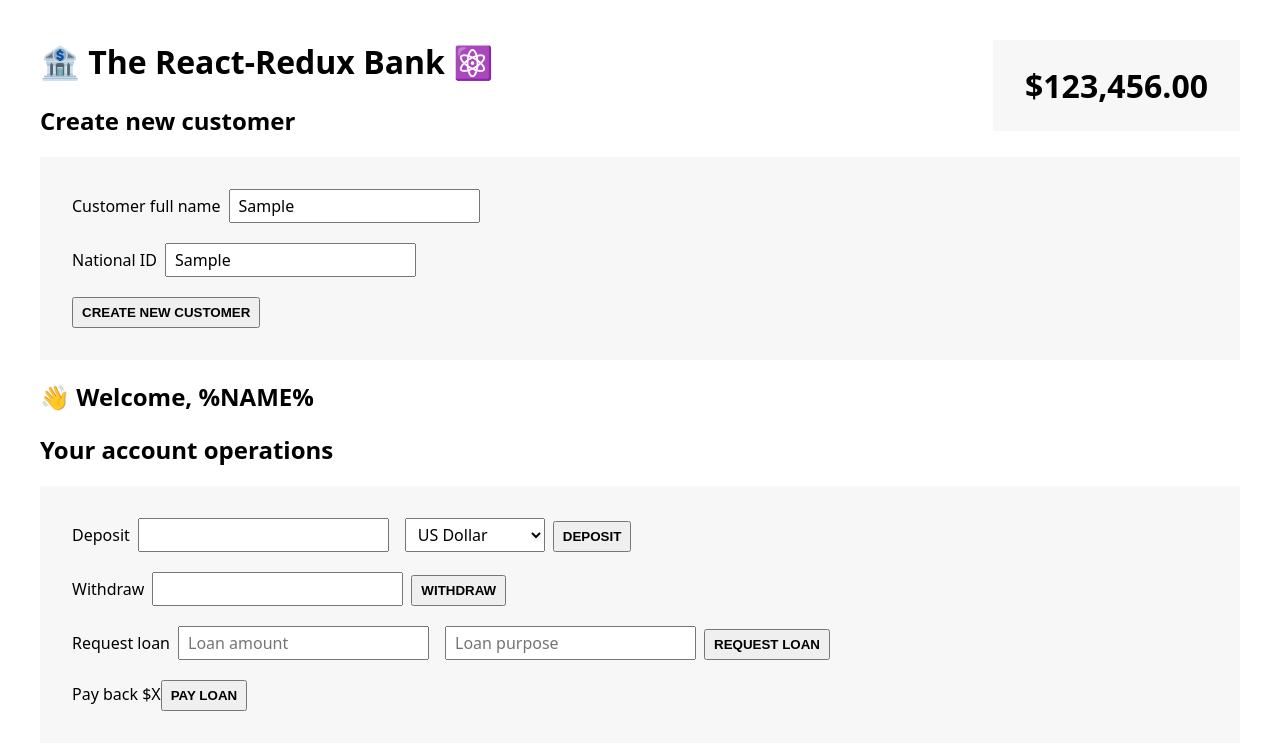
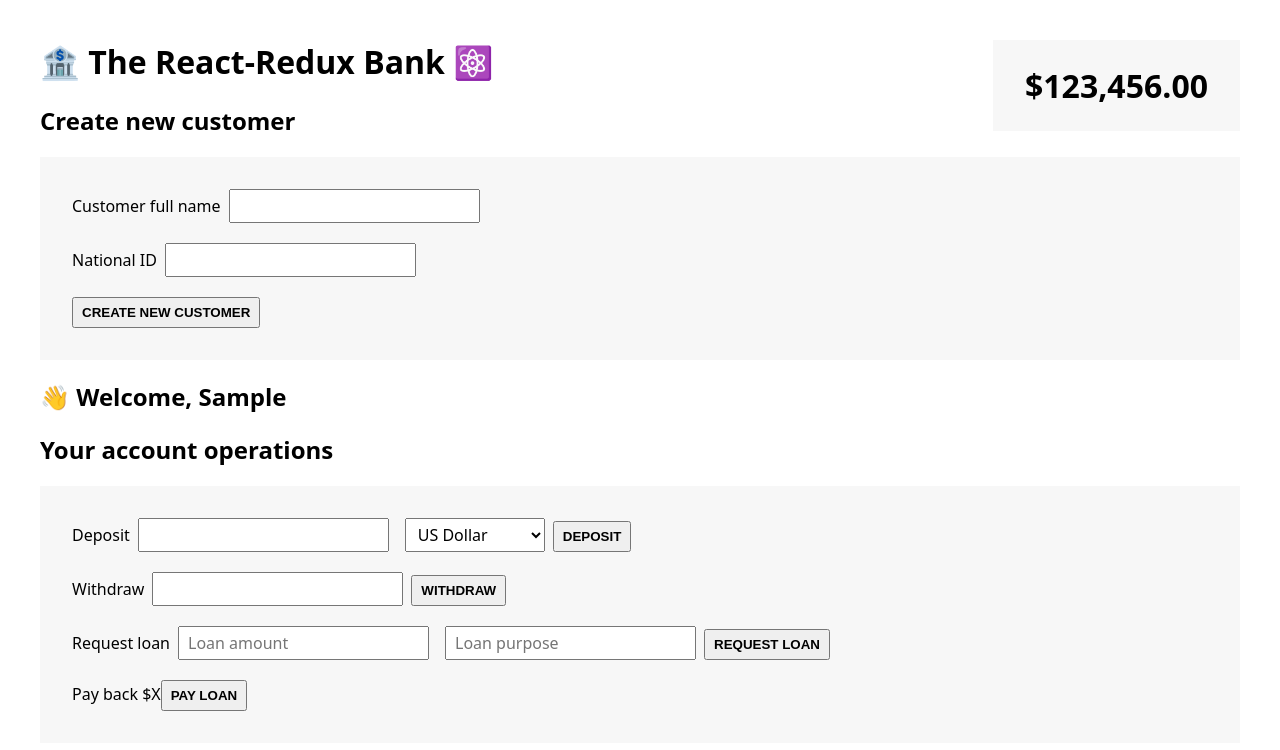
Before and after one commit to seanpivin/Redux-Bank-App, a React (Create React App) app: page / in a window 1280 px wide. Both pictures are taken after typing "Sample", "Sample" into the empty fields and a click on the button "CREATE NEW CUSTOMER". Shown: the top 750 px of the page. Built offline with nearby package versions, Linux system fonts and the light colour scheme.

Commit message:
devide to store and features plus adding react-redux - checking on customer already and all works

```diff
--- a/package.json
+++ b/package.json
@@ -8,6 +8,7 @@
     "@testing-library/user-event": "^13.5.0",
     "react": "^18.2.0",
     "react-dom": "^18.2.0",
+    "react-redux": "^8.1.2",
     "react-scripts": "5.0.1",
     "redux": "^4.2.1",
     "web-vitals": "^2.1.4"
--- a/src/App.js
+++ b/src/App.js
@@ -1,16 +1,24 @@
-import CreateCustomer from "./CreateCustomer";
-import Customer from "./Customer";
-import AccountOperations from "./AccountOperations";
-import BalanceDisplay from "./BalanceDisplay";
+import CreateCustomer from "./features/customer/CreateCustomer";
+import Customer from "./features/customer/Customer";
+import AccountOperations from "./features/account/AccountOperations";
+import BalanceDisplay from "./features/account/BalanceDisplay";
+import { useSelector } from "react-redux";
 
 function App() {
+  const name = useSelector((state) => state.customer.name);
   return (
     <div>
       <h1>🏦 The React-Redux Bank ⚛️</h1>
-      <CreateCustomer />
-      <Customer />
-      <AccountOperations />
-      <BalanceDisplay />
+      {name === "" ? (
+        <CreateCustomer />
+      ) : (
+        <>
+          <CreateCustomer />
+          <Customer />
+          <AccountOperations />
+          <BalanceDisplay />
+        </>
+      )}
     </div>
   );
 }
--- a/src/CreateCustomer.js
+++ /dev/null
@@ -1,33 +0,0 @@
-import { useState } from "react";
-
-function Customer() {
-  const [fullName, setFullName] = useState("");
-  const [nationalId, setNationalId] = useState("");
-
-  function handleClick() {}
-
-  return (
-    <div>
-      <h2>Create new customer</h2>
-      <div className="inputs">
-        <div>
-          <label>Customer full name</label>
-          <input
-            value={fullName}
-            onChange={(e) => setFullName(e.target.value)}
-          />
-        </div>
-        <div>
-          <label>National ID</label>
-          <input
-            value={nationalId}
-            onChange={(e) => setNationalId(e.target.value)}
-          />
-        </div>
-        <button onClick={handleClick}>Create new customer</button>
-      </div>
-    </div>
-  );
-}
-
-export default Customer;
--- a/src/Customer.js
+++ /dev/null
@@ -1,5 +0,0 @@
-function Customer() {
-  return <h2>👋 Welcome, %NAME%</h2>;
-}
-
-export default Customer;
--- /dev/null
+++ b/src/features/account/accountSlice.js
@@ -0,0 +1,53 @@
+const intialStateAccount = {
+  balance: 0,
+  loan: 0,
+  loanPurpose: "",
+};
+
+export default function Accountreducer(state = intialStateAccount, action) {
+  switch (action.type) {
+    case "account/deposit":
+      return {
+        ...state,
+        balance: state.balance + action.payload,
+      };
+    case "account/withdraw":
+      return {
+        ...state,
+        balance: state.balance - action.payload,
+      };
+    case "account/collectInterest":
+      if (state.loan > 0) return state;
+      return {
+        ...state,
+        loan: action.payload.amount,
+        loanPurpose: action.payload.purpose,
+        balance: state.balance + action.payload.amount,
+      };
+    case "account/payLoan":
+      return {
+        ...state,
+        loan: 0,
+        loanPurpose: "",
+        balance: state.balance - state.loan,
+      };
+    default:
+      return state;
+  }
+}
+
+export function deposit(amount) {
+  return { type: "account/deposit", payload: amount };
+}
+
+export function withdraw(amount) {
+  return { type: "account/withdraw", payload: amount };
+}
+
+export function collectInterest(amount, purpose) {
+  return { type: "account/collectInterest", payload: { amount, purpose } };
+}
+
+export function payLoan() {
+  return { type: "account/payLoan" };
+}
--- /dev/null
+++ b/src/features/customer/CreateCustomer.js
@@ -0,0 +1,34 @@
+import { useState } from "react";
+import { useDispatch } from "react-redux";
+import { createCustomer } from "./customerSlice";
+
+function Customer() {
+  const [name, setName] = useState("");
+  const [id, setId] = useState("");
+
+  const distpatch = useDispatch();
+
+  function handleClick() {
+    if (!name || !id) return;
+    distpatch(createCustomer(name, id));
+  }
+
+  return (
+    <div>
+      <h2>Create new customer</h2>
+      <div className="inputs">
+        <div>
+          <label>Customer full name</label>
+          <input value={name} onChange={(e) => setName(e.target.value)} />
+        </div>
+        <div>
+          <label>National ID</label>
+          <input value={id} onChange={(e) => setId(e.target.value)} />
+        </div>
+        <button onClick={handleClick}>Create new customer</button>
+      </div>
+    </div>
+  );
+}
+
+export default Customer;
--- /dev/null
+++ b/src/features/customer/Customer.js
@@ -0,0 +1,9 @@
+import { useSelector } from "react-redux";
+
+function Customer() {
+  const customer = useSelector((store) => store.customer.name);
+
+  return <h2>👋 Welcome, {customer}</h2>;
+}
+
+export default Customer;
--- /dev/null
+++ b/src/features/customer/customerSlice.js
@@ -0,0 +1,35 @@
+const intialStateCustomer = {
+  name: "",
+  id: "",
+  createdAt: "",
+};
+
+export default function reducerCustomer(state = intialStateCustomer, action) {
+  switch (action.type) {
+    case "customer/createCustomer":
+      return {
+        ...state,
+        name: action.payload.name,
+        id: action.payload.id,
+        createdAt: action.payload.createdAt,
+      };
+    case "customer/updateName":
+      return {
+        ...state,
+        name: action.payload,
+      };
+    default:
+      return state;
+  }
+}
+
+export function createCustomer(name, id, createdAt) {
+  return {
+    type: "customer/createCustomer",
+    payload: { name, id, createdAt: new Date().toISOString() },
+  };
+}
+
+export function updateName(name) {
+  return { type: "customer/updateName", payload: name };
+}
--- a/src/index.js
+++ b/src/index.js
@@ -2,12 +2,15 @@ import React from "react";
 import ReactDOM from "react-dom/client";
 import "./index.css";
 import App from "./App";
+import { Provider } from "react-redux";
 
-import "./store";
+import store from "./store";
 
 const root = ReactDOM.createRoot(document.getElementById("root"));
 root.render(
   <React.StrictMode>
-    <App />
+    <Provider store={store}>
+      <App />
+    </Provider>
   </React.StrictMode>
 );
--- a/src/store.js
+++ b/src/store.js
@@ -1,66 +1,12 @@
-import { createStore } from "redux";
+import { createStore, combineReducers } from "redux";
+import accountReducer from "./features/account/accountSlice";
+import reducerCustomer from "./features/customer/customerSlice";
 
-const intialState = {
-  balance: 0,
-  loan: 0,
-  loanPurpose: "",
-};
+const rootReducer = combineReducers({
+  account: accountReducer,
+  customer: reducerCustomer,
+});
 
-function reducer(state = intialState, action) {
-  switch (action.type) {
-    case "account/deposit":
-      return {
-        ...state,
-        balance: state.balance + action.payload,
-      };
-    case "account/withdraw":
-      return {
-        ...state,
-        balance: state.balance - action.payload,
-      };
-    case "account/collectInterest":
-      if (state.loan > 0) return state;
-      return {
-        ...state,
-        loan: action.payload.amount,
-        loanPurpose: action.payload.purpose,
-        balance: state.balance + action.payload.amount,
-      };
-    case "account/payLoan":
-      return {
-        ...state,
-        loan: 0,
-        loanPurpose: "",
-        balance: state.balance - state.loan,
-      };
-    default:
-      return state;
-  }
-}
+const store = createStore(rootReducer);
 
-const store = createStore(reducer);
-
-function deposit(amount) {
-  return { type: "account/deposit", payload: amount };
-}
-
-function withdraw(amount) {
-  return { type: "account/withdraw", payload: amount };
-}
-
-function collectInterest(amount, purpose) {
-  return { type: "account/collectInterest", payload: { amount, purpose } };
-}
-
-function payLoan() {
-  return { type: "account/payLoan" };
-}
-
-store.dispatch(deposit(1000));
-console.log(store.getState());
-store.dispatch(withdraw(100));
-console.log(store.getState());
-store.dispatch(collectInterest(950, "Buy an iphone"));
-console.log(store.getState());
-store.dispatch(payLoan());
-console.log(store.getState());
+export default store;
```
Also changed, not shown: src/features/account/AccountOperations.js (renamed from src/AccountOperations.js), src/features/account/BalanceDisplay.js (renamed from src/BalanceDisplay.js), 1 other file (tests, documents, lock files or other folders).
